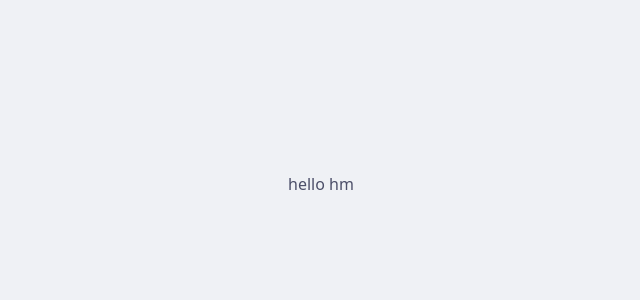
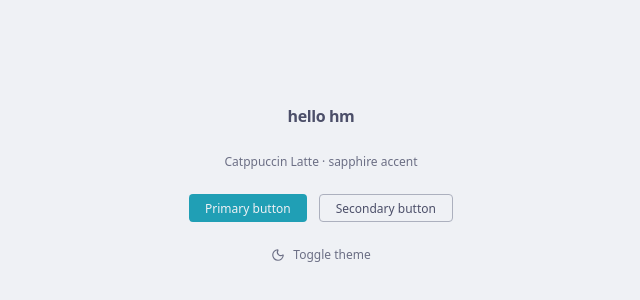
Before and after one commit to markdstafford/hm, a React (Vite) app: page / in a window 1280 px wide. Shown: the part 216-516 px from the top of the page, without its empty margins (319-959 px from the left). Built offline with nearby package versions, Linux system fonts and the light colour scheme.

Commit message:
chore: hello hm view with Catppuccin light/dark theme toggle

```diff
--- a/src/App.tsx
+++ b/src/App.tsx
@@ -1,7 +1,53 @@
+import { Moon, Sun } from "lucide-react";
+import { useState, useEffect } from "react";
+
+type Theme = "latte" | "macchiato";
+
+function useTheme(): [Theme, (t: Theme) => void] {
+  const prefersDark =
+    typeof window !== "undefined" &&
+    window.matchMedia("(prefers-color-scheme: dark)").matches;
+  const [theme, setTheme] = useState<Theme>(prefersDark ? "macchiato" : "latte");
+
+  useEffect(() => {
+    document.documentElement.setAttribute("data-theme", theme);
+  }, [theme]);
+
+  return [theme, setTheme];
+}
+
 function App() {
+  const [theme, setTheme] = useTheme();
+
   return (
-    <main className="min-h-screen bg-background text-text flex items-center justify-center">
-      <h1 className="text-lg font-sans">hello hm</h1>
+    <main className="min-h-screen bg-background text-text flex flex-col items-center justify-center gap-6 font-sans">
+      <h1 className="text-lg font-semibold tracking-tight">hello hm</h1>
+
+      <p className="text-sm text-subtext">
+        Catppuccin {theme === "latte" ? "Latte" : "Macchiato"} &middot; sapphire accent
+      </p>
+
+      <div className="flex items-center gap-3">
+        <div className="h-control-base px-4 rounded bg-primary text-background text-sm flex items-center">
+          Primary button
+        </div>
+        <div className="h-control-base px-4 rounded border border-border text-sm flex items-center">
+          Secondary button
+        </div>
+      </div>
+
+      <button
+        aria-label={`Switch to ${theme === "latte" ? "dark" : "light"} mode`}
+        onClick={() => setTheme(theme === "latte" ? "macchiato" : "latte")}
+        className="flex items-center gap-2 text-sm text-subtext hover:text-text transition-colors"
+      >
+        {theme === "latte" ? (
+          <Moon size={14} aria-hidden={true} />
+        ) : (
+          <Sun size={14} aria-hidden={true} />
+        )}
+        Toggle theme
+      </button>
     </main>
   );
 }
```
